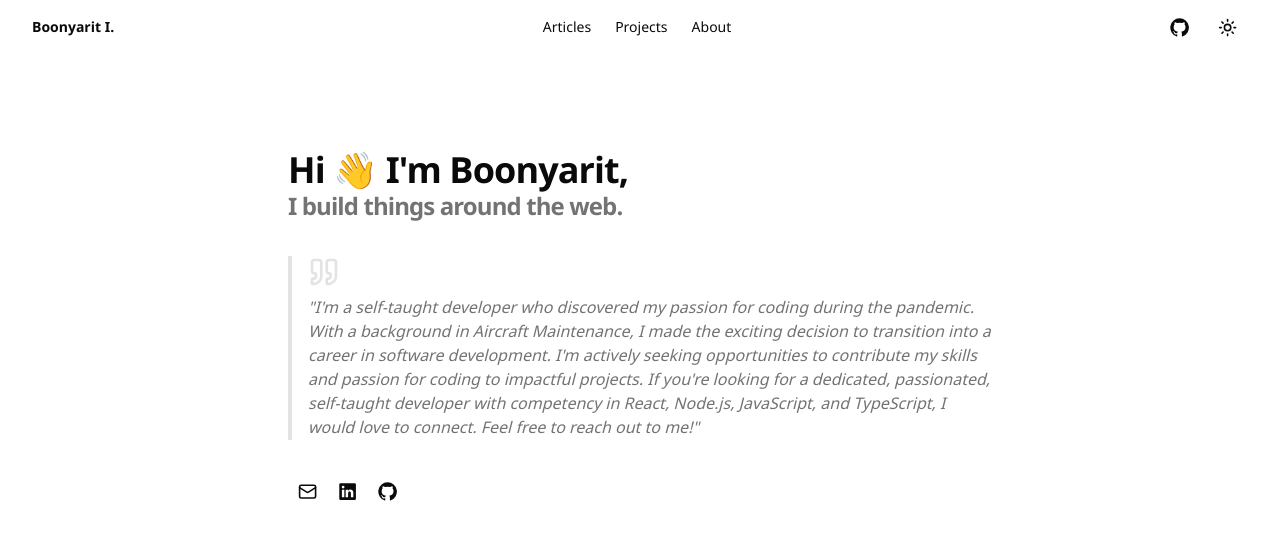
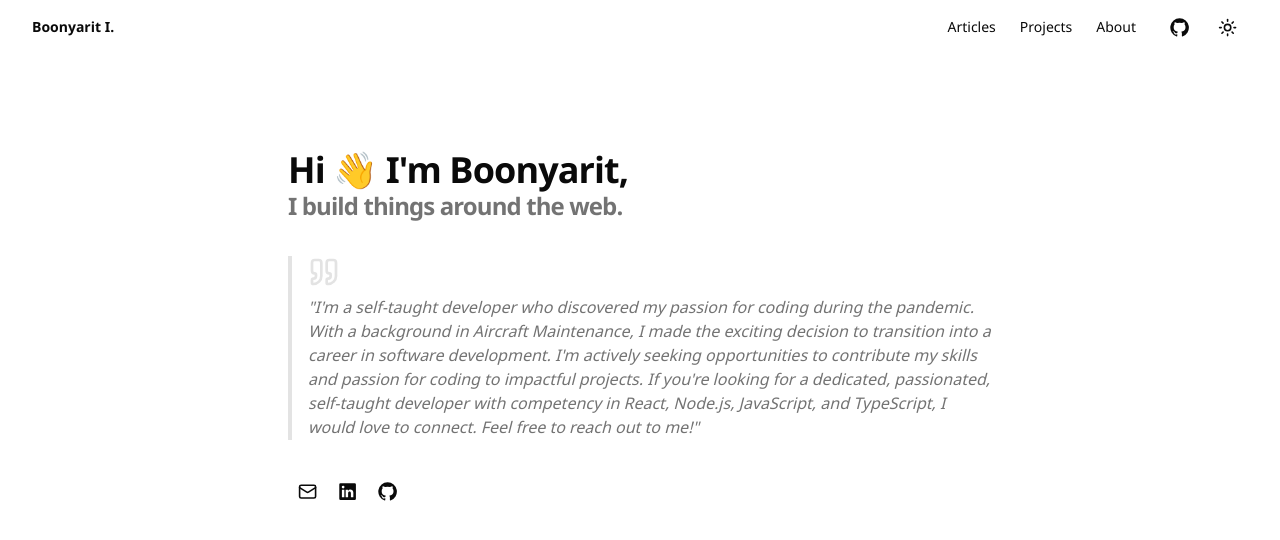
Before and after one commit to boonyarit-iamsaard/personal, a Next.js app: page / in a window 1280 px wide. Shown: the top 540 px of the page. Built offline with nearby package versions, Linux system fonts and the light colour scheme.

Commit message:
fix: site header justification

```diff
--- a/src/components/main-nav.tsx
+++ b/src/components/main-nav.tsx
@@ -1,9 +1,6 @@
 import { Fragment } from 'react';
 import Link from 'next/link';
 
-import { Icons } from '@/components/icons';
-import { ModeToggle } from '@/components/mode-toggle';
-import { Button } from '@/components/ui/button';
 import { NavList } from '@/types/nav';
 
 type MainNavProps = {
@@ -12,15 +9,15 @@ type MainNavProps = {
 
 export function MainNav({ items }: MainNavProps) {
   return (
-    <div className="flex flex-1 items-center justify-end space-x-2 md:justify-between">
+    <div className="hidden flex-1 items-center justify-between space-x-2 md:flex">
       <Link
         href="/"
-        className="hidden text-sm font-bold text-foreground transition-colors hover:text-foreground/80 md:block"
+        className="text-sm font-bold text-foreground transition-colors hover:text-foreground/80"
       >
         Boonyarit I.
       </Link>
 
-      <nav className="hidden items-center gap-4 text-sm md:flex lg:gap-6">
+      <nav className="hidden flex-1 items-center justify-end gap-4 text-sm md:flex md:gap-6">
         {items.map((item, index) => (
           <Fragment key={index}>
             {item.href ? (
@@ -32,25 +29,11 @@ export function MainNav({ items }: MainNavProps) {
               </Link>
             ) : (
               // TODO: add dropdown menu here
-              <></>
+              <Fragment />
             )}
           </Fragment>
         ))}
       </nav>
-
-      <div className="space-x-2">
-        <Button asChild variant="ghost" size="icon" className="rounded-full">
-          <Link
-            href="https://github.com/boonyarit-iamsaard/personal"
-            target="_blank"
-            rel="noreferrer"
-          >
-            <Icons.gitHub className="h-[1.2rem] w-[1.2rem]" />
-            <span className="sr-only">GitHub</span>
-          </Link>
-        </Button>
-        <ModeToggle />
-      </div>
     </div>
   );
 }
--- a/src/components/site-header.tsx
+++ b/src/components/site-header.tsx
@@ -1,5 +1,10 @@
+import Link from 'next/link';
+
+import { Icons } from '@/components/icons';
 import { MainNav } from '@/components/main-nav';
 import { MobileNav } from '@/components/mobil-nav';
+import { ModeToggle } from '@/components/mode-toggle';
+import { Button } from '@/components/ui/button';
 import { NavList } from '@/types/nav';
 
 const mainNav: NavList[] = [
@@ -22,9 +27,25 @@ const mobileNav: NavList[] = [...mainNav];
 export function SiteHeader() {
   return (
     <header className="sticky top-0 z-50 w-full border-border/40 bg-background/95 backdrop-blur supports-[backdrop-filter]:bg-background/60">
-      <div className="container flex h-14 items-center">
+      <div className="container flex h-14 items-center gap-4 md:gap-6">
         <MobileNav items={mobileNav} />
+
         <MainNav items={mainNav} />
+
+        <div className="flex flex-1 items-center justify-end space-x-2 md:flex-grow-0">
+          <Button asChild variant="ghost" size="icon" className="rounded-full">
+            <Link
+              href="https://github.com/boonyarit-iamsaard/personal"
+              target="_blank"
+              rel="noreferrer"
+            >
+              <Icons.gitHub className="h-[1.2rem] w-[1.2rem]" />
+              <span className="sr-only">GitHub</span>
+            </Link>
+          </Button>
+
+          <ModeToggle />
+        </div>
       </div>
     </header>
   );
```
